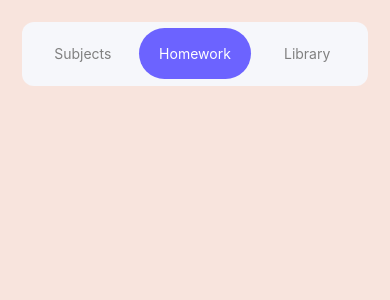
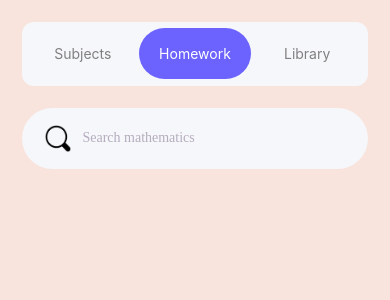
Before and after one commit to Mansoorali121/Student-Management-App-with-Firebase, a React Native app: screen / in a window 390 px wide. Shown: the top 300 px of the page. Built offline with nearby package versions, Linux system fonts and the light colour scheme.

Commit message:
Search Fuctionality add

```diff
--- a/src/common/Theme.js
+++ b/src/common/Theme.js
@@ -8,7 +8,7 @@ const theme = {
     primaryLight: "#f8e4dd",
 
     // Secondary
-    secondary: "#d3d2e8",
+    secondary: "#b5acbd",
 
     // Backgrounds
     background: "#F6F7FB",
--- /dev/null
+++ b/src/components/Searchbox.js
@@ -0,0 +1,33 @@
+import { Image, StyleSheet, Text, TouchableOpacity, View } from 'react-native';
+import React from 'react';
+import { s, vs } from 'react-native-size-matters';
+import theme from '../common/Theme';
+
+const Searchbox = () => {
+  return (
+    <View style={styles.container}>
+      <TouchableOpacity style={styles.box} activeOpacity={0.7}>
+        <Image
+          source={require('../assets/icons/search.png')}
+          style={styles.image}
+        />
+        <Text style={styles.searchtext}>Search mathematics</Text>
+      </TouchableOpacity>
+    </View>
+  );
+};
+
+export default Searchbox;
+
+const styles = StyleSheet.create({
+  container: { marginTop: s(20) },
+  box: {
+    height: vs(49),
+    borderRadius: theme.radius.round,
+    backgroundColor: theme.colors.background,
+    flexDirection: 'row',
+    alignItems: 'center',
+  },
+  image: { height: s(24), width: s(24), marginStart: s(20) },
+  searchtext:{marginStart:s(10),fontFamily:theme.fonts.regular,color:theme.colors.secondary},
+});
--- a/src/screens/Tasks.js
+++ b/src/screens/Tasks.js
@@ -2,11 +2,13 @@ import { StyleSheet, Text, View } from 'react-native';
 import React from 'react';
 import Toptabs from '../components/Toptabs';
 import { s } from 'react-native-size-matters';
+import Searchbox from '../components/Searchbox';
 
 const Tasks = () => {
   return (
     <View style={styles.cotainer}>
       <Toptabs />
+      <Searchbox />
     </View>
   );
 };
@@ -14,5 +16,5 @@ const Tasks = () => {
 export default Tasks;
 
 const styles = StyleSheet.create({
-  cotainer: {  marginTop: s(20) ,marginHorizontal:s(20)},
+  cotainer: { marginTop: s(20), marginHorizontal: s(20) },
 });
```
Also changed, not shown: src/assets/icons/search.png (added).
